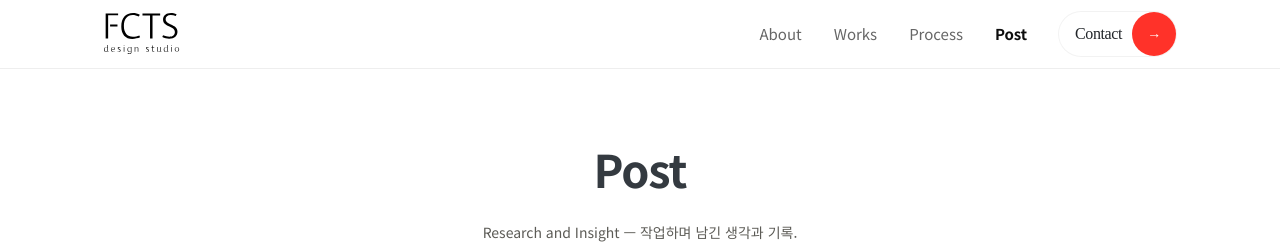
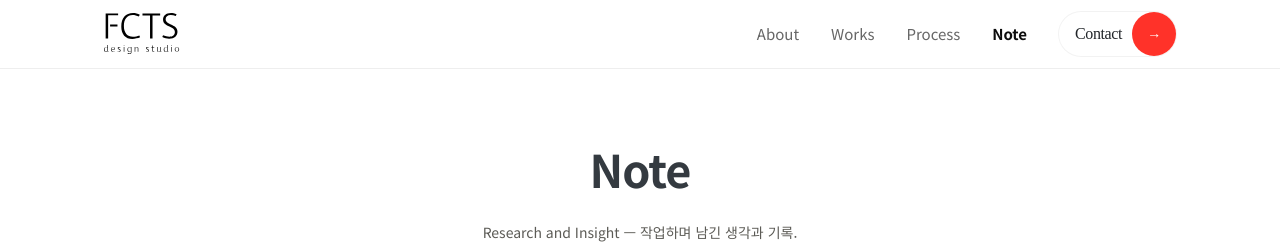
Before and after one commit to seungyeon-son/fcts, a Next.js app: page /post in a window 1280 px wide. Shown: the top 248 px of the page. Built offline with nearby package versions, Linux system fonts and the light colour scheme.

Commit message:
feat: 수정

```diff
--- a/src/app/post/page.tsx
+++ b/src/app/post/page.tsx
@@ -82,7 +82,7 @@ export default function PostListPage() {
     <>
       <PageHead>
         <Container>
-          <PageTitle>Post</PageTitle>
+          <PageTitle>Note</PageTitle>
           <PageSub>
             Research and Insight — 작업하며 남긴 생각과 기록.<br />
             결과물이 아니라 결정의 과정을 담았습니다.
--- a/src/components/layout/Header.tsx
+++ b/src/components/layout/Header.tsx
@@ -109,7 +109,7 @@ export default function Header() {
               Process
             </NavLink>
             <NavLink href="/post" $active={pathname.startsWith("/post")}>
-              Post
+              Note
             </NavLink>
             <ContactWrap href="mailto:au1gust8@gmail.com">
               Contact
```
